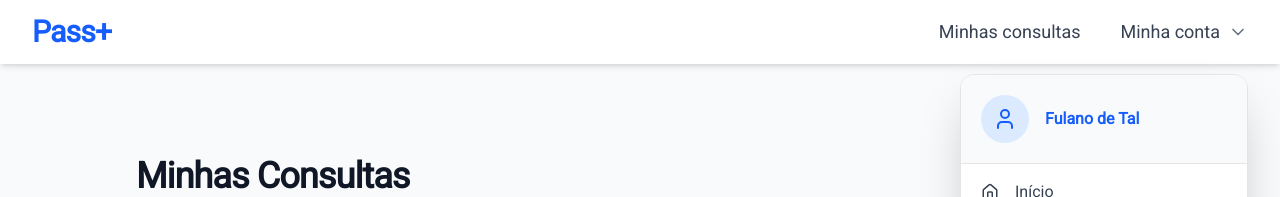
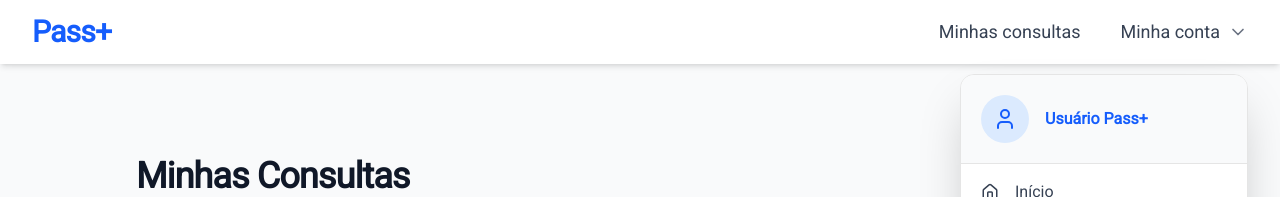
Before and after one commit to Guilherme549/PassMais-frontend, a Next.js app in the folder pass-mais/: page /minhas-consultas in a window 1280 px wide. Both pictures are taken after a click on the button "Minha conta". Shown: the top 197 px of the page. Built offline with nearby package versions, Linux system fonts and the light colour scheme; no server answers.

Commit message:
Refactor: Collecting the username from localstorage and displaying it in the "My Account" card

```diff
--- a/pass-mais/src/components/UserMenu.tsx
+++ b/pass-mais/src/components/UserMenu.tsx
@@ -3,11 +3,21 @@
 import { Calendar, Home, LogOut, User } from 'lucide-react';
 import Link from 'next/link';
 import { useRouter } from 'next/navigation';
-import React from 'react';
+import { useEffect, useState } from 'react';
 import { clearTokens } from '@/lib/api';
 
 const UserMenu: React.FC = () => {
     const router = useRouter();
+    const [fullName, setFullName] = useState<string>("Usuário Pass+");
+
+    useEffect(() => {
+        try {
+            const storedName = localStorage.getItem('fullName');
+            if (storedName && storedName.trim().length > 0) {
+                setFullName(storedName);
+            }
+        } catch (_error) {}
+    }, []);
 
     const handleLogout = () => {
         clearTokens();
@@ -24,7 +34,9 @@ const UserMenu: React.FC = () => {
                 <div className="w-12 h-12 bg-blue-100 rounded-full flex items-center justify-center">
                     <User className="text-blue-600" size={24} />
                 </div>
-                <p className="text-base font-semibold text-blue-600">Fulano de Tal</p>
+                <p className="text-base font-semibold text-blue-600" title={fullName}>
+                    {fullName}
+                </p>
             </div>
 
             {/* Links */}
```
